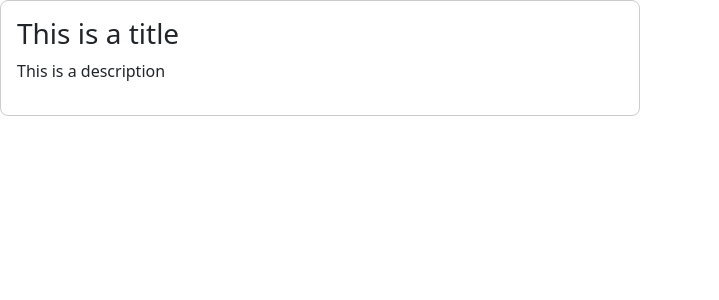
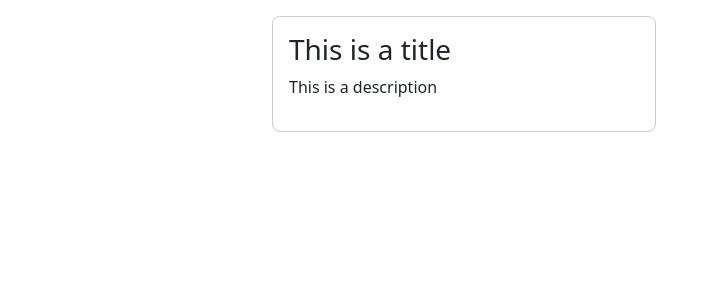
Before and after one commit to Marmas99/personal-webiste, a React (Vite) app: page / in a window 1280 px wide. Shown: the top 300 px of the page, without its empty margins (0-719 px from the left). Built offline with nearby package versions, Linux system fonts and the light colour scheme.

Commit message:
added some margin on the sides

```diff
--- /dev/null
+++ b/src/App.module.css
@@ -0,0 +1,4 @@
+.App {
+    margin-left: 20%;
+    margin-right: 20%;
+}
--- a/src/App.tsx
+++ b/src/App.tsx
@@ -1,9 +1,10 @@
 import Card from "./components/Containers/Card/Card"
+import style from "./App.module.css"
 
 const App = () => {
   return (
     <>
-      <div>
+      <div className={style.App}>
         <Card />
       </div>
     </>
--- a/src/components/Containers/Card/Card.module.css
+++ b/src/components/Containers/Card/Card.module.css
@@ -1,5 +1,6 @@
 .card {
     border: 1px solid #ccc;
+    margin: 1rem;
     padding: 1rem;
     border-radius: 8px;
     background-color: white;
```
Also changed, not shown: src/index.css (deleted).
